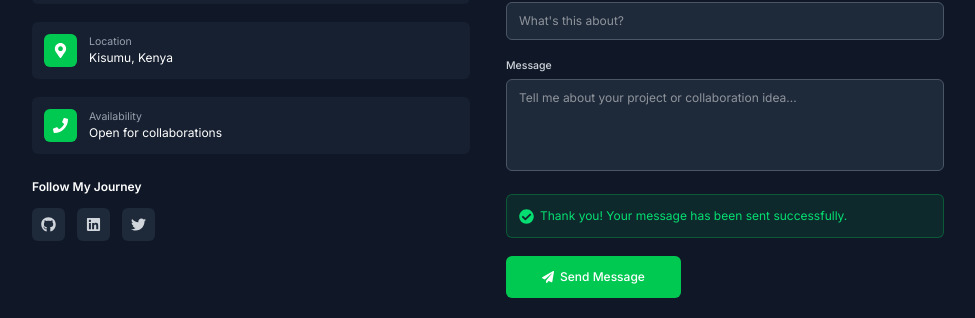
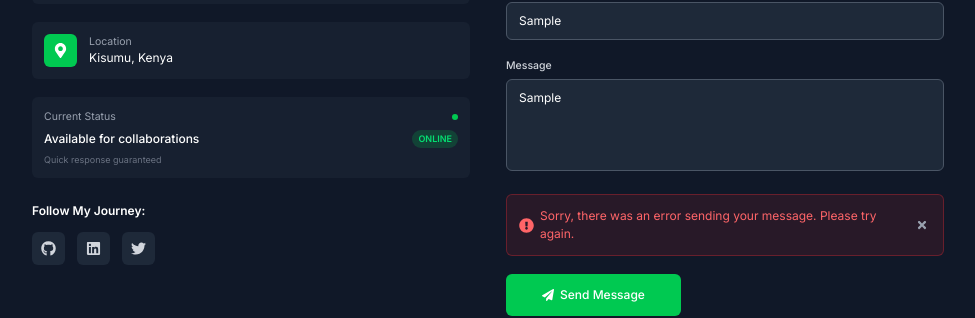
Before and after one commit to bethwel3001/my-website, a React (Vite) app in the folder client/: page / in a window 1280 px wide. Both pictures are taken after typing "Sample", "name@example.com", "Sample", "Sample" into the empty fields and a click on the button "Send Message". Shown: the part 6106-6424 px from the top of the page, without its empty margins (152-1127 px from the left). Built offline with nearby package versions, Linux system fonts and the light colour scheme; the HTML template or start-up script is replaced by a standard one.

Commit message:
linked contact form with Formspree API for emails

```diff
--- a/client/src/sections/Contact.jsx
+++ b/client/src/sections/Contact.jsx
@@ -1,5 +1,5 @@
-import React, { useState } from 'react';
-import { FaEnvelope, FaMapMarkerAlt, FaPhone, FaCheckCircle, FaExclamationCircle, FaGithub, FaLinkedin, FaTwitter, FaPaperPlane } from 'react-icons/fa';
+import React, { useState, useEffect } from 'react';
+import { FaEnvelope, FaMapMarkerAlt, FaCheckCircle, FaExclamationCircle, FaGithub, FaLinkedin, FaTwitter, FaPaperPlane, FaTimes } from 'react-icons/fa';
 
 const Contact = () => {
   const [formData, setFormData] = useState({
@@ -9,6 +9,17 @@ const Contact = () => {
     message: ''
   });
   const [status, setStatus] = useState({ type: '', message: '' });
+
+  // Auto-dismiss status messages after 3 seconds
+  useEffect(() => {
+    if (status.type === 'success' || status.type === 'error') {
+      const timer = setTimeout(() => {
+        setStatus({ type: '', message: '' });
+      }, 3000);
+
+      return () => clearTimeout(timer);
+    }
+  }, [status.type]);
 
   const handleChange = (e) => {
     setFormData({
@@ -21,13 +32,34 @@ const Contact = () => {
     e.preventDefault();
     setStatus({ type: 'loading', message: 'Sending message...' });
 
-    setTimeout(() => {
+    try {
+      const response = await fetch('https://formspree.io/f/mrbyawgr', {
+        method: 'POST',
+        headers: {
+          'Content-Type': 'application/json',
+        },
+        body: JSON.stringify(formData),
+      });
+
+      if (response.ok) {
+        setStatus({
+          type: 'success',
+          message: 'Thank you! Your message has been sent successfully.'
+        });
+        setFormData({ name: '', email: '', subject: '', message: '' });
+      } else {
+        throw new Error('Form submission failed');
+      }
+    } catch (error) {
       setStatus({
-        type: 'success',
-        message: 'Thank you! Your message has been sent successfully.'
+        type: 'error',
+        message: 'Sorry, there was an error sending your message. Please try again.'
       });
-      setFormData({ name: '', email: '', subject: '', message: '' });
-    }, 2000);
+    }
+  };
+
+  const closeStatusMessage = () => {
+    setStatus({ type: '', message: '' });
   };
 
   return (
@@ -76,40 +108,50 @@ const Contact = () => {
                 </div>
               </div>
 
-              <div className="flex items-center space-x-4 bg-gray-800/50 rounded-lg p-4">
-                <div className="p-3 bg-green-500 text-white rounded-lg flex-shrink-0">
-                  <FaPhone className="w-4 h-4 md:w-5 md:h-5" />
+              {/* Availability*/}
+              <div className="bg-gray-800/50 rounded-lg p-4">
+                <div className="flex items-center justify-between mb-2">
+                  <p className="text-gray-400 text-xs md:text-sm">Current Status</p>
+                  <div className="flex items-center space-x-2">
+                    <div className="w-2 h-2 bg-green-500 rounded-full animate-ping"></div>
+                    <div className="w-2 h-2 bg-green-500 rounded-full"></div>
+                  </div>
                 </div>
-                <div>
-                  <p className="text-gray-400 text-xs md:text-sm">Availability</p>
-                  <p className="text-white text-sm md:text-base">Open for collaborations</p>
+                <div className="flex items-center justify-between">
+                  <p className="text-white text-sm md:text-base font-medium">Available for collaborations</p>
+                  <span className="text-green-400 text-xs font-semibold bg-green-500/20 px-2 py-1 rounded-full">
+                    ONLINE
+                  </span>
                 </div>
+                <p className="text-gray-500 text-xs mt-2">
+                  Quick response guaranteed
+                </p>
               </div>
             </div>
 
             {/* Social Links */}
             <div className="text-center lg:text-left">
               <h4 className="font-semibold text-white mb-4 text-sm md:text-base">
-                Follow My Journey
+                Follow My Journey:
               </h4>
               <div className="flex justify-center lg:justify-start space-x-3 md:space-x-4">
                 <a
                   href="https://github.com/bethwel3001"
-                  className="p-2 md:p-3 bg-gray-800 text-gray-300 rounded-lg hover:bg-green-500 hover:text-white transition-all transform hover:scale-110"
+                  className="p-2 md:p-3 bg-gray-800 text-gray-300 rounded-lg hover:bg-green-500 hover:text-white transition-colors"
                   aria-label="GitHub"
                 >
                   <FaGithub className="w-4 h-4 md:w-5 md:h-5" />
                 </a>
                 <a
                   href="https://linkedin.com/in/bethwel-kiplagat"
-                  className="p-2 md:p-3 bg-gray-800 text-gray-300 rounded-lg hover:bg-green-500 hover:text-white transition-all transform hover:scale-110"
+                  className="p-2 md:p-3 bg-gray-800 text-gray-300 rounded-lg hover:bg-green-500 hover:text-white transition-colors"
                   aria-label="LinkedIn"
                 >
                   <FaLinkedin className="w-4 h-4 md:w-5 md:h-5" />
                 </a>
                 <a
                   href="https://twitter.com/am_kiplagat"
-                  className="p-2 md:p-3 bg-gray-800 text-gray-300 rounded-lg hover:bg-green-500 hover:text-white transition-all transform hover:scale-110"
+                  className="p-2 md:p-3 bg-gray-800 text-gray-300 rounded-lg hover:bg-green-500 hover:text-white transition-colors"
                   aria-label="Twitter"
                 >
                   <FaTwitter className="w-4 h-4 md:w-5 md:h-5" />
@@ -187,9 +229,9 @@ const Contact = () => {
                 ></textarea>
               </div>
 
-              {/* Status Message */}
+              {/* Status Message with Close Button */}
               {status.message && (
-                <div className={`p-3 md:p-4 rounded-lg border ${
+                <div className={`p-3 md:p-4 rounded-lg border relative ${
                   status.type === 'success'
                     ? 'bg-green-500/10 border-green-500/30 text-green-400'
                     : status.type === 'error'
@@ -200,8 +242,21 @@ const Contact = () => {
                     <FaCheckCircle className="w-4 h-4 md:w-5 md:h-5 flex-shrink-0" />
                   ) : status.type === 'error' ? (
                     <FaExclamationCircle className="w-4 h-4 md:w-5 md:h-5 flex-shrink-0" />
-                  ) : null}
-                  <span>{status.message}</span>
+                  ) : (
+                    <div className="w-4 h-4 border-2 border-blue-400 border-t-transparent rounded-full animate-spin flex-shrink-0"></div>
+                  )}
+                  <span className="flex-1">{status.message}</span>
+
+                  {/* Close Button - Only show for success/error, not loading */}
+                  {(status.type === 'success' || status.type === 'error') && (
+                    <button
+                      onClick={closeStatusMessage}
+                      className="text-gray-400 hover:text-white transition-colors p-1 rounded-full hover:bg-white/10 flex-shrink-0"
+                      aria-label="Close message"
+                    >
+                      <FaTimes className="w-3 h-3 md:w-4 md:h-4" />
+                    </button>
+                  )}
                 </div>
               )}
 
@@ -209,7 +264,7 @@ const Contact = () => {
                 <button
                   type="submit"
                   disabled={status.type === 'loading'}
-                  className="bg-green-500 hover:bg-green-600 disabled:bg-gray-600 text-white py-3 px-8 md:py-4 md:px-12 rounded-lg font-medium transition-all hover:scale-105 disabled:scale-100 disabled:cursor-not-allowed flex items-center justify-center space-x-2 min-w-[140px] text-sm md:text-base"
+                  className="bg-green-500 hover:bg-green-600 disabled:bg-gray-600 text-white py-3 px-8 md:py-4 md:px-12 rounded-lg font-medium transition-colors disabled:cursor-not-allowed flex items-center justify-center space-x-2 min-w-[140px] text-sm md:text-base"
                 >
                   <FaPaperPlane className="w-4 h-4 flex-shrink-0" />
                   <span>
```
